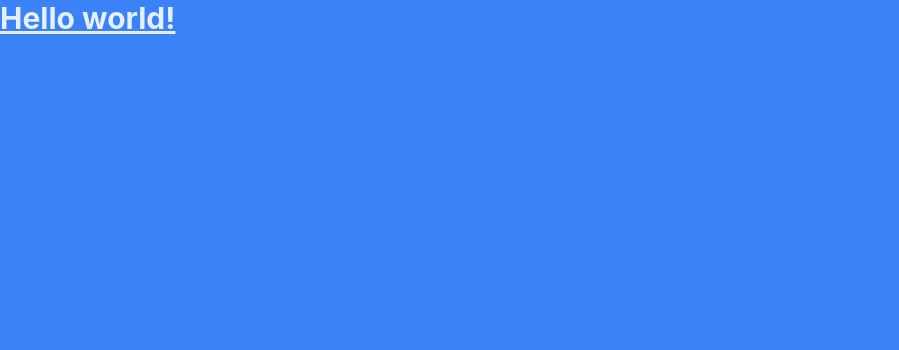
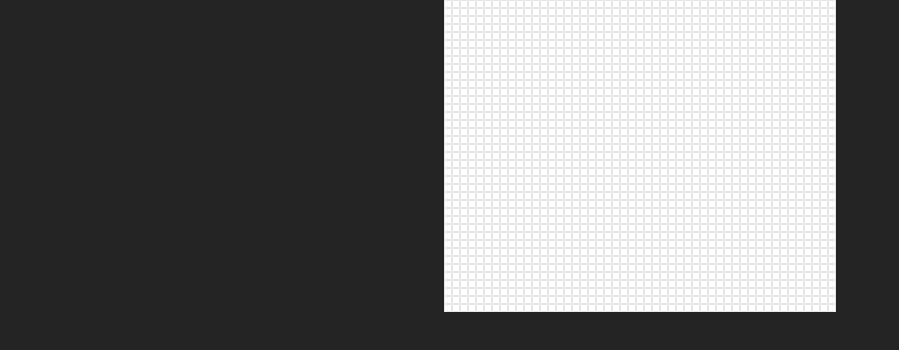
Before and after one commit to atheeq2003/Pathfinding-Visualizer, a React (Vite) app: page / in a window 1280 px wide. Shown: the top 350 px of the page, without its empty margins (0-899 px from the left). Built offline with nearby package versions, Linux system fonts and the light colour scheme.

Commit message:
Grid Component

```diff
--- a/package.json
+++ b/package.json
@@ -11,7 +11,8 @@
   },
   "dependencies": {
     "react": "^18.3.1",
-    "react-dom": "^18.3.1"
+    "react-dom": "^18.3.1",
+    "tailwind-merge": "^2.5.3"
   },
   "devDependencies": {
     "@eslint/js": "^9.11.1",
--- a/src/App.tsx
+++ b/src/App.tsx
@@ -1,3 +1,4 @@
+import { Grid } from "./components/Grid";
 import { PathfindingProvider } from "./context/PathfindingContext";
 import { SpeedProvider } from "./context/SpeedContext";
 import { TileProvider } from "./context/TileContext";
@@ -7,9 +8,9 @@
     <PathfindingProvider>
       <TileProvider>
         <SpeedProvider>
-          <h1 className="text-3xl font-bold underline h-screen w-screen bg-blue-500">
-            Hello world!
-          </h1>
+          <div className="h-screen w-screen flex flex-col">
+            <Grid/>
+          </div>
         </SpeedProvider>
       </TileProvider>
     </PathfindingProvider>
--- /dev/null
+++ b/src/components/Grid.tsx
@@ -0,0 +1,32 @@
+import { twMerge } from "tailwind-merge";
+import { usePathfinding } from "../hooks/usePathfinding";
+import { MAX_COLS, MAX_ROWS } from "../utils/constants";
+
+export function Grid() {
+  const { grid } = usePathfinding();
+
+  return (
+    <div
+      className={twMerge(
+        // Base Classes
+        "flex items-center flex-col justify-center border-sky-300",
+        // Control Grid Height
+        `lg: min-h-[${MAX_ROWS * 17}px] md:min-h-[${
+          MAX_ROWS * 15
+        }px] xs:min-h-[${MAX_ROWS * 8}px] min-[${MAX_ROWS * 7}px]`,
+        // Controlling grid width
+        `lg: w-[${MAX_COLS * 17}px] md:w-[${MAX_COLS * 15}px] xs:w-[${
+          MAX_COLS * 8
+        }px] min-[${MAX_COLS * 7}px]`
+      )}
+    >
+      {grid.map((row, rowIndex) => (
+        <div key={rowIndex} className="flex">
+          {row.map((tile, tileIndex) => (
+            <div className="bg-white h-2 w-2 border" />
+          ))}
+        </div>
+      ))}
+    </div>
+  );
+}
```
Also changed, not shown: 1 other file (tests, documents, lock files or other folders).
